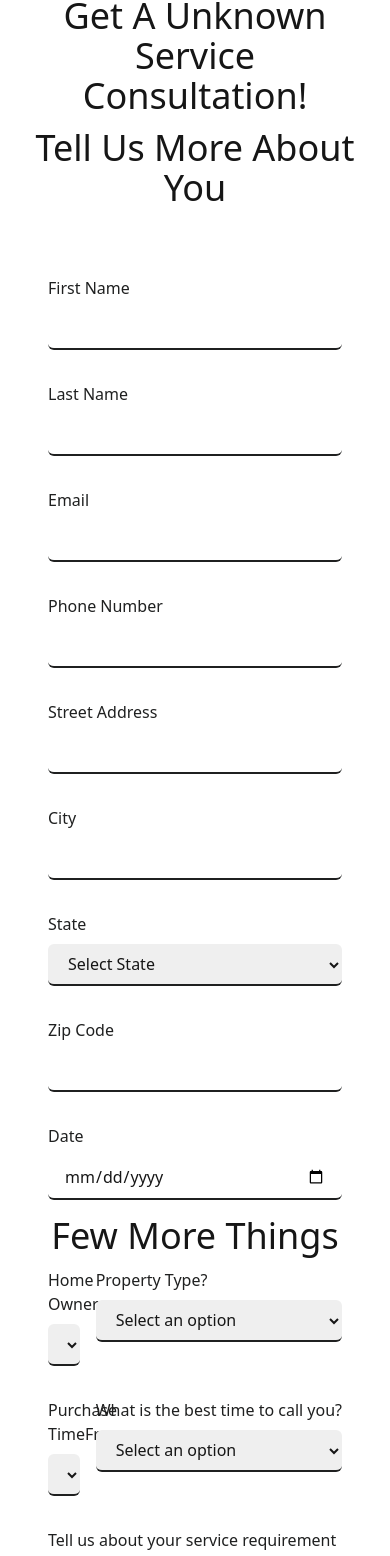
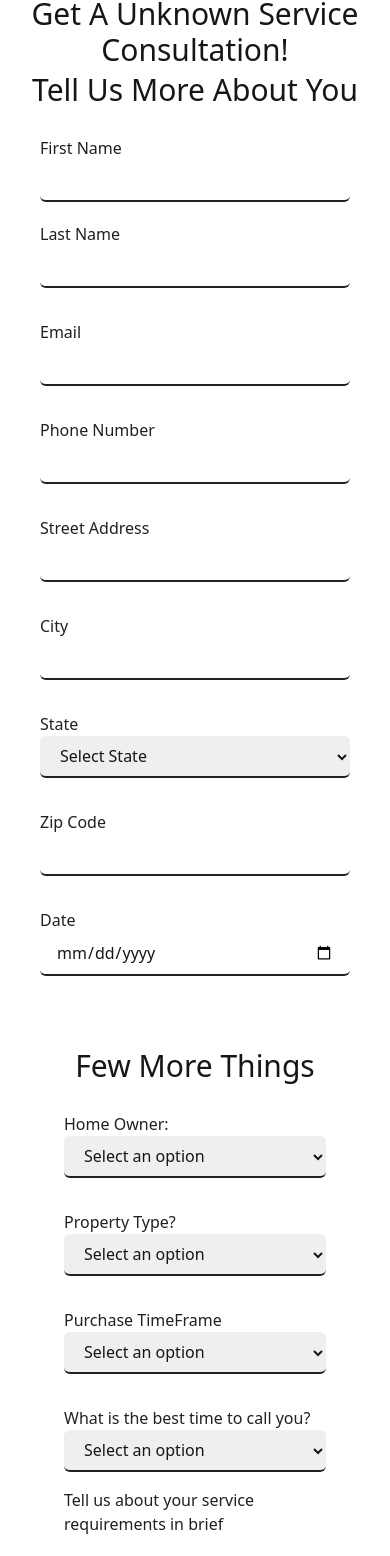
Before and after one commit to dawood7233/Contractors-Quotes, a React (Vite) app: page /services/1 in a window 390 px wide. Shown: the part 100-1656 px from the top of the page. Built offline with nearby package versions, Linux system fonts and the light colour scheme.

Commit message:
grid problem resolved

```diff
--- a/src/Components/ServiceDetails.jsx
+++ b/src/Components/ServiceDetails.jsx
@@ -80,20 +80,20 @@ const ServiceDetails = () => {
   return (
     <div className="container mx-auto px-6 py-12 pt-24">
       {/* Service Title Section */}
-      <h1 className="text-4xl text-center pb-3">Get A {title} Consultation!</h1>
+      <h1 className="text-3xl text-center pb-1">Get A {title} Consultation!</h1>
       {/* Service Image */}
       {service?.image && (
-        <div className="text-center mb-6">
+        <div className="text-center">
           <img
             src={service.image}
             alt={`${title} service`}
-            className="mx-auto w-48 h-48 object-contain"
+            className="mx-auto w-32 h-32 object-contain"
           />
         </div>
       )}
       {/* Service-Specific Inputs */}
       {service?.inputs && (
-        <div className="p-6 max-w-5xl mx-auto mt-8">
+        <div className="p-6 max-w-4xl mx-auto mt-2">
           <form>
             <div className="grid grid-cols-1 sm:grid-cols-2 gap-4">
               {service.inputs.map((input, index) => (
@@ -121,16 +121,16 @@ const ServiceDetails = () => {
           </form>
         </div>
       )}
-      <h1 className="text-4xl text-center pb-3">Tell Us More About You</h1>{" "}
+      <h1 className="text-3xl text-center pb-3">Tell Us More About You</h1>{" "}
       {/* Single Page Form */}
-      <div className=" p-6 max-w-5xl mx-auto mt-8">
+      <div className=" p-4 max-w-4xl mx-auto">
         <form onSubmit={handleSubmit}>
           <div className="grid grid-cols-1 sm:grid-cols-2 gap-4 ">
             {/* First Name */}
-            <div className="mb-4">
+            <div className="mb-1">
               <label
                 htmlFor="firstName"
-                className="block text-secondary font-medium mb-2"
+                className="block text-secondary font-medium"
               >
                 First Name
               </label>
@@ -149,7 +149,7 @@ const ServiceDetails = () => {
             <div className="mb-4">
               <label
                 htmlFor="lastName"
-                className="block text-secondary font-medium mb-2"
+                className="block text-secondary font-medium"
               >
                 Last Name
               </label>
@@ -168,7 +168,7 @@ const ServiceDetails = () => {
             <div className="mb-4">
               <label
                 htmlFor="email"
-                className="block text-secondary font-medium mb-2"
+                className="block text-secondary font-medium"
               >
                 Email
               </label>
@@ -187,7 +187,7 @@ const ServiceDetails = () => {
             <div className="mb-4">
               <label
                 htmlFor="phone"
-                className="block text-secondary font-medium mb-2"
+                className="block text-secondary font-medium"
               >
                 Phone Number
               </label>
@@ -206,7 +206,7 @@ const ServiceDetails = () => {
             <div className="mb-4">
               <label
                 htmlFor="streetAddress"
-                className="block text-secondary font-medium mb-2"
+                className="block text-secondary font-medium"
               >
                 Street Address
               </label>
@@ -225,7 +225,7 @@ const ServiceDetails = () => {
             <div className="mb-4">
               <label
                 htmlFor="city"
-                className="block text-secondary font-medium mb-2"
+                className="block text-secondary font-medium"
               >
                 City
               </label>
@@ -244,7 +244,7 @@ const ServiceDetails = () => {
             <div className="mb-4">
               <label
                 htmlFor="state"
-                className="block text-secondary font-medium mb-2"
+                className="block text-secondary font-medium"
               >
                 State
               </label>
@@ -314,7 +314,7 @@ const ServiceDetails = () => {
             <div className="mb-4">
               <label
                 htmlFor="zipCode"
-                className="block text-secondary font-medium mb-2"
+                className="block text-secondary font-medium"
               >
                 Zip Code
               </label>
@@ -333,7 +333,7 @@ const ServiceDetails = () => {
             <div className="mb-4">
               <label
                 htmlFor="date"
-                className="block text-secondary font-medium mb-2"
+                className="block text-secondary font-medium"
               >
                 Date
               </label>
@@ -348,17 +348,21 @@ const ServiceDetails = () => {
               />
             </div>
           </div>
-          <h1 className="text-4xl text-center pb-3">Few More Things</h1>
-          <div className="grid grid-cols-1 md:grid-cols-2 gap-4 ">
+          <div className="p-6 max-w-5xl mx-auto mt-8">
+            <h1 className="text-3xl text-center mb-7">Few More Things</h1>
+
+            {/* Wrapper for responsive two-column layout */}
+            <div className="grid grid-cols-1 sm:grid-cols-2 gap-4">
+              {/* Home Owner */}
               <div className="mb-4">
                 <label
                   htmlFor="HomeOwner"
-                className="block text-secondary font-medium mb-2"
+                  className="block text-secondary font-medium"
                 >
                   Home Owner:
                 </label>
                 <select
-                name="Property Type?"
+                  name="HomeOwner"
                   value={formData["HomeOwner"]}
                   onChange={handleChange}
                   className="w-full px-4 py-2 border-b-2 border-[#1f2020] rounded-md focus:outline-none focus:ring focus:primary"
@@ -374,12 +378,12 @@ const ServiceDetails = () => {
               <div className="mb-4">
                 <label
                   htmlFor="PropertyType"
-                className="block text-secondary font-medium mb-2"
+                  className="block text-secondary font-medium"
                 >
                   Property Type?
                 </label>
                 <select
-                name="Property Type?"
+                  name="PropertyType"
                   value={formData["PropertyType"]}
                   onChange={handleChange}
                   className="w-full px-4 py-2 border-b-2 border-[#1f2020] rounded-md focus:outline-none focus:ring focus:primary"
@@ -396,12 +400,12 @@ const ServiceDetails = () => {
               <div className="mb-4">
                 <label
                   htmlFor="PurchaseTimeFrame"
-                className="block text-secondary font-medium mb-2"
+                  className="block text-secondary font-medium"
                 >
                   Purchase TimeFrame
                 </label>
                 <select
-                name="Purchase TimeFrame"
+                  name="PurchaseTimeFrame"
                   value={formData["PurchaseTimeFrame"]}
                   onChange={handleChange}
                   className="w-full px-4 py-2 border-b-2 border-[#1f2020] rounded-md focus:outline-none focus:ring focus:primary"
@@ -420,12 +424,12 @@ const ServiceDetails = () => {
               <div className="mb-4">
                 <label
                   htmlFor="BestTimeToCall"
-                className="block text-secondary font-medium mb-2"
+                  className="block text-secondary font-medium"
                 >
                   What is the best time to call you?
                 </label>
                 <select
-                name="What is the best time to call you?"
+                  name="BestTimeToCall"
                   value={formData["BestTimeToCall"]}
                   onChange={handleChange}
                   className="w-full px-4 py-2 border-b-2 border-[#1f2020] rounded-md focus:outline-none focus:ring focus:primary"
@@ -438,25 +442,27 @@ const ServiceDetails = () => {
                   <option value="Evening">Evening</option>
                 </select>
               </div>
+            </div>
 
-            {/* Brief Description */}
-            <div className="mb-4 col-span-2">
+            {/* Full width input for brief description */}
+            <div className="mb-4">
               <label
                 htmlFor="Brief data about requirements"
-                className="block text-secondary font-medium mb-2"
+                className="block text-secondary font-medium"
               >
-                Tell us about your service requirement in brief
+                Tell us about your service requirements in brief
               </label>
               <textarea
-                name="Tell us about your service requirement in brief"
+                name="Brief data about requirements"
                 value={formData["Brief data about requirements"]}
                 onChange={handleChange}
-                className="w-full px-4 py-2 border-b-2 border-[#1f2020] rounded-md focus:outline-none focus:ring focus:primary"
+                className="w-full px-4 py-2 border-b-2 border-[#1f2020] rounded-md focus:outline-none focus:ring focus:primary resize-none"
                 rows="4"
                 required
               />
             </div>
           </div>
+
           {/* Submit Button */}
           <div className="text-center">
             <button
```
Lines whose indentation alone changed are shown as unchanged.
